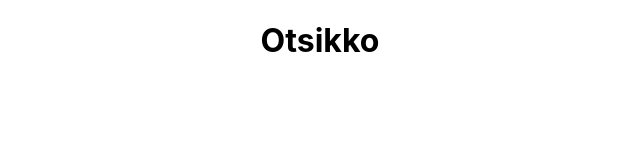
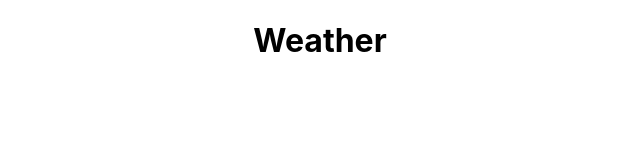
Before and after one commit to tovrleaf/weather-react-app, a React (Create React App) app: page / in a window 1280 px wide. Shown: the top 160 px of the page, without its empty margins (320-960 px from the left). Built offline with nearby package versions, Linux system fonts and the light colour scheme.

Commit message:
Add title param to Header

```diff
--- a/src/App.js
+++ b/src/App.js
@@ -6,7 +6,7 @@ class App extends Component {
   render() {
     return (
       <div className="App">
-        <Header />
+        <Header title="Weather" />
       </div>
     );
   }
--- a/src/Header.js
+++ b/src/Header.js
@@ -3,7 +3,7 @@ import React, { Component } from 'react'
 class Header extends Component {
   render() {
     return (
-      <h1>Otsikko</h1>
+      <h1>{this.props.title}</h1>
     );
   }
 }
```
